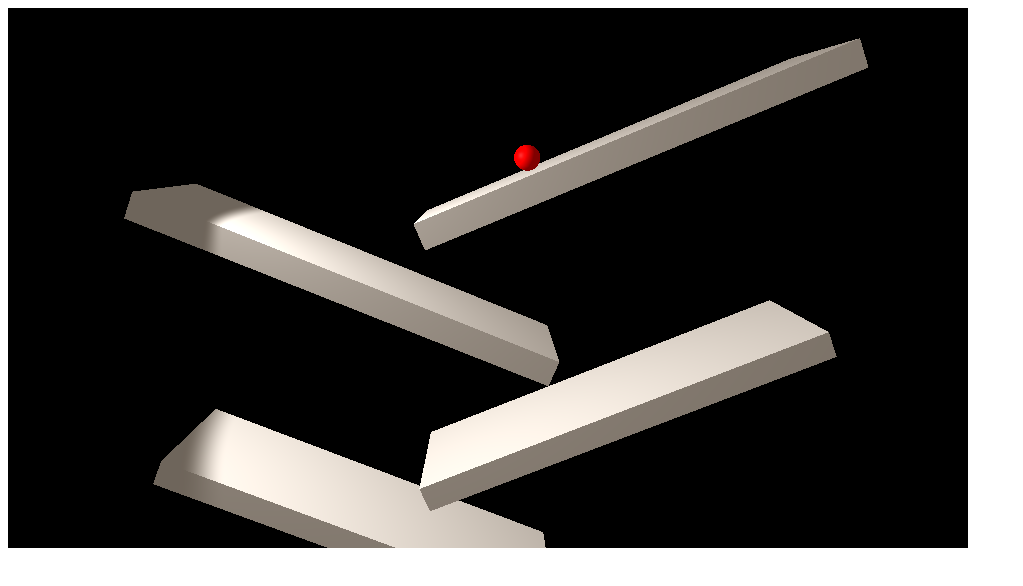
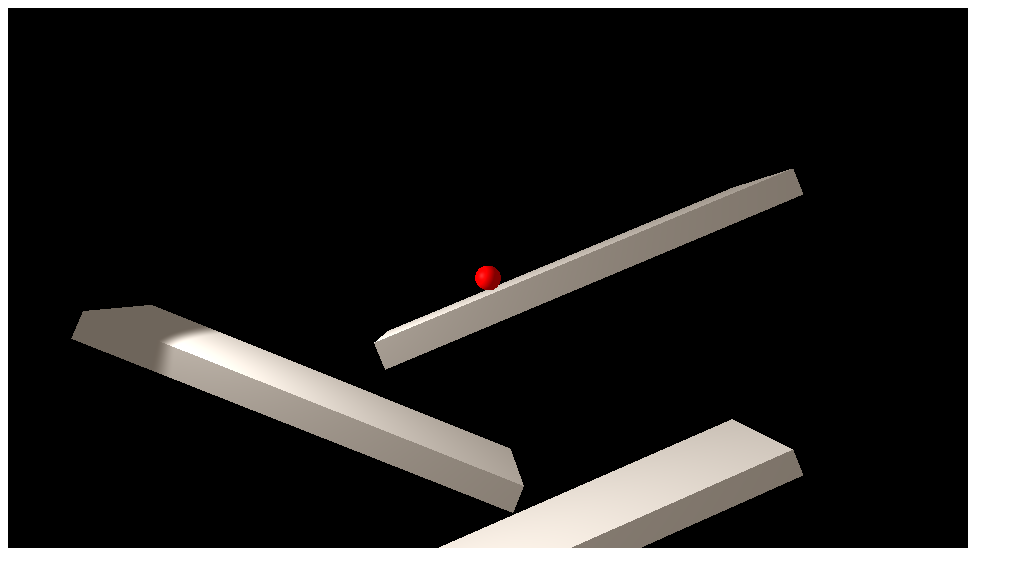
Before and after one commit to Mitani-git/03_three-js, a plain HTML site: page rube-goldberg/index.html in a window 1280 px wide. Shown: the whole page, without its empty margins (0-1023 px from the left). Drawn offline with nearby package versions, Linux system fonts and the light colour scheme; animation ran at ten frames a second.

Commit message:
[modify] カメラの移動設定を追加

```diff
--- a/rube-goldberg/index.html
+++ b/rube-goldberg/index.html
@@ -223,6 +223,10 @@
 					item.quaternion.copy(phyBoardList[index].quaternion);
 				});
 
+				// 球の動きに合わせてカメラの位置・視点を変更
+				camera.position.set(25, phySphere.position.y, 0);
+				camera.lookAt(new THREE.Vector3(0, phySphere.position.y, phySphere.position.z));
+
 				// シーン・カメラのレンダリング
 				renderer.render(scene, camera);
 
```
